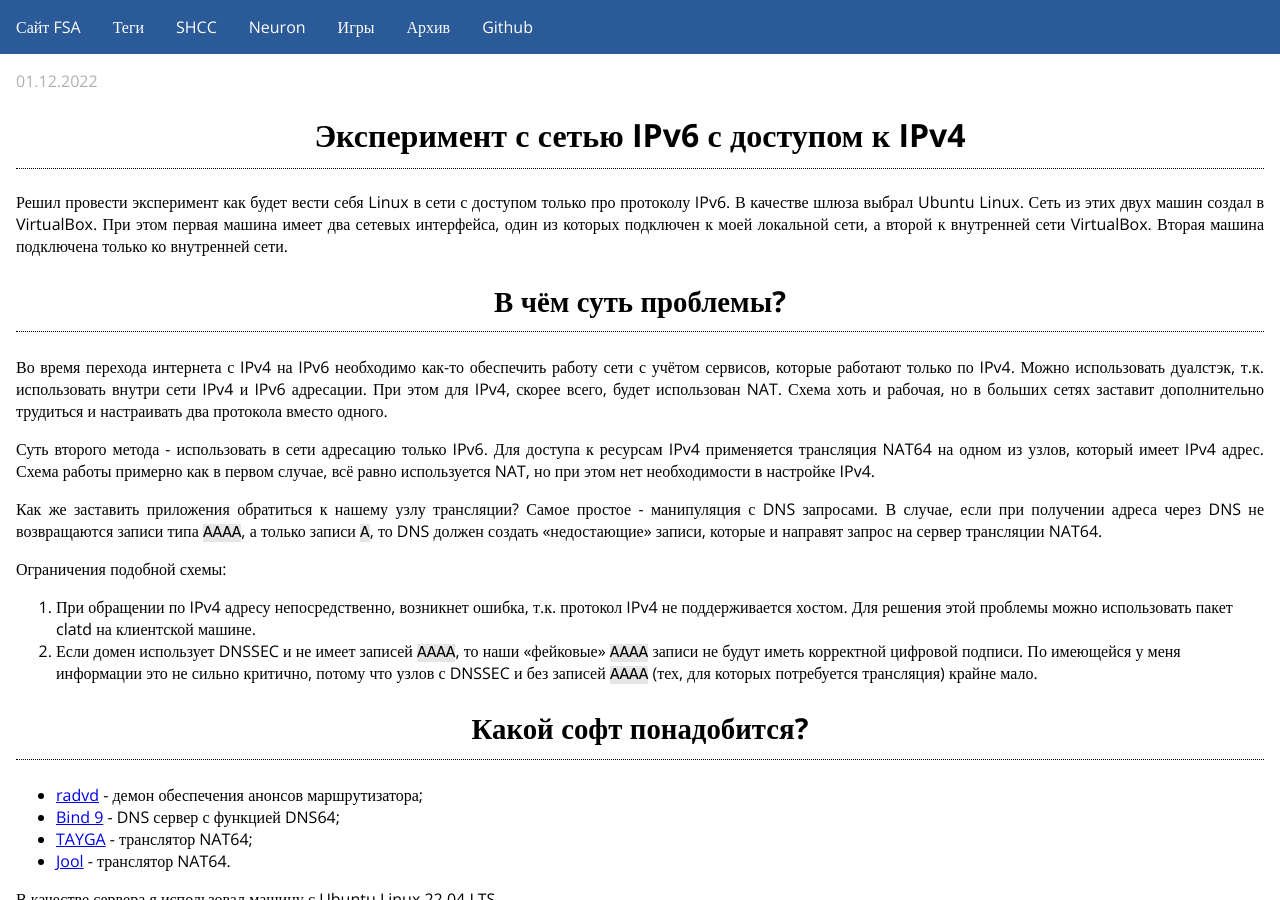
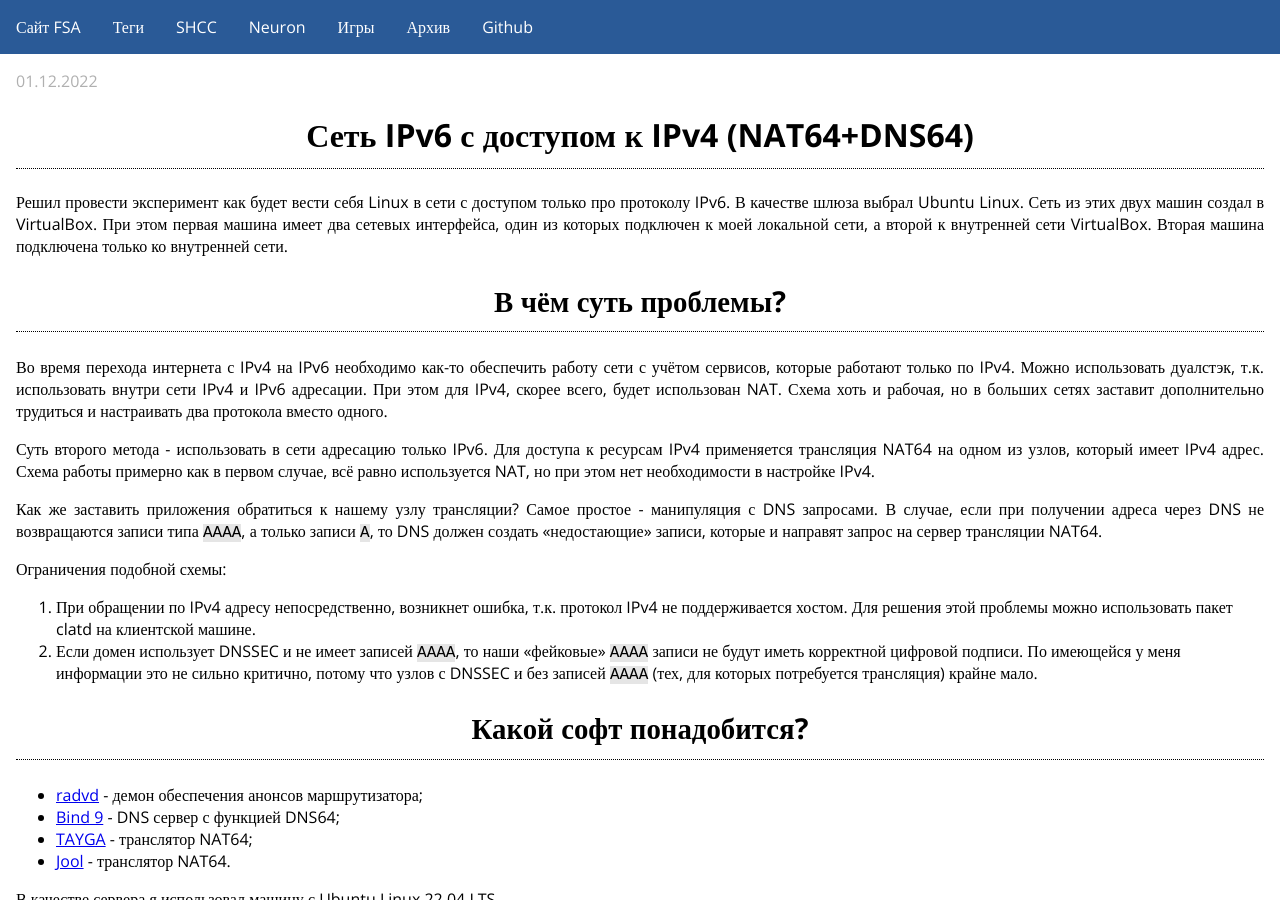
Before and after one commit to fsa/site, a Jekyll site: the page built from _posts/2022-12-01-nat64-dns64.md, in a window 1280 px wide and 900 px high. Built offline with Jekyll 4.4.1, drawn with Linux system fonts in a browser that asks for light colours.

Commit message:
Изменён заголовок и теги

```diff
--- a/_posts/2022-12-01-nat64-dns64.md
+++ b/_posts/2022-12-01-nat64-dns64.md
@@ -1,8 +1,8 @@
 ---
 layout: post
-title: Эксперимент с сетью IPv6 с доступом к IPv4
+title: Сеть IPv6 с доступом к IPv4 (NAT64+DNS64)
 date: 2022-12-01 01:00:00 +0700
-tags: [IPv6, NAT64, DNS, TAYGA, radvd]
+tags: [IPv6, NAT64, DNS]
 excerpt: Решил провести эксперимент с построением сети IPv6, которая имеет доступ к ресурсам сети, которые доступны только по IPv4.
 ---
 Решил провести эксперимент как будет вести себя Linux в сети с доступом только про протоколу IPv6. В качестве шлюза выбрал Ubuntu Linux. Сеть из этих двух машин создал в VirtualBox. При этом первая машина имеет два сетевых интерфейса, один из которых подключен к моей локальной сети, а второй к внутренней сети VirtualBox. Вторая машина подключена только ко внутренней сети.
```
